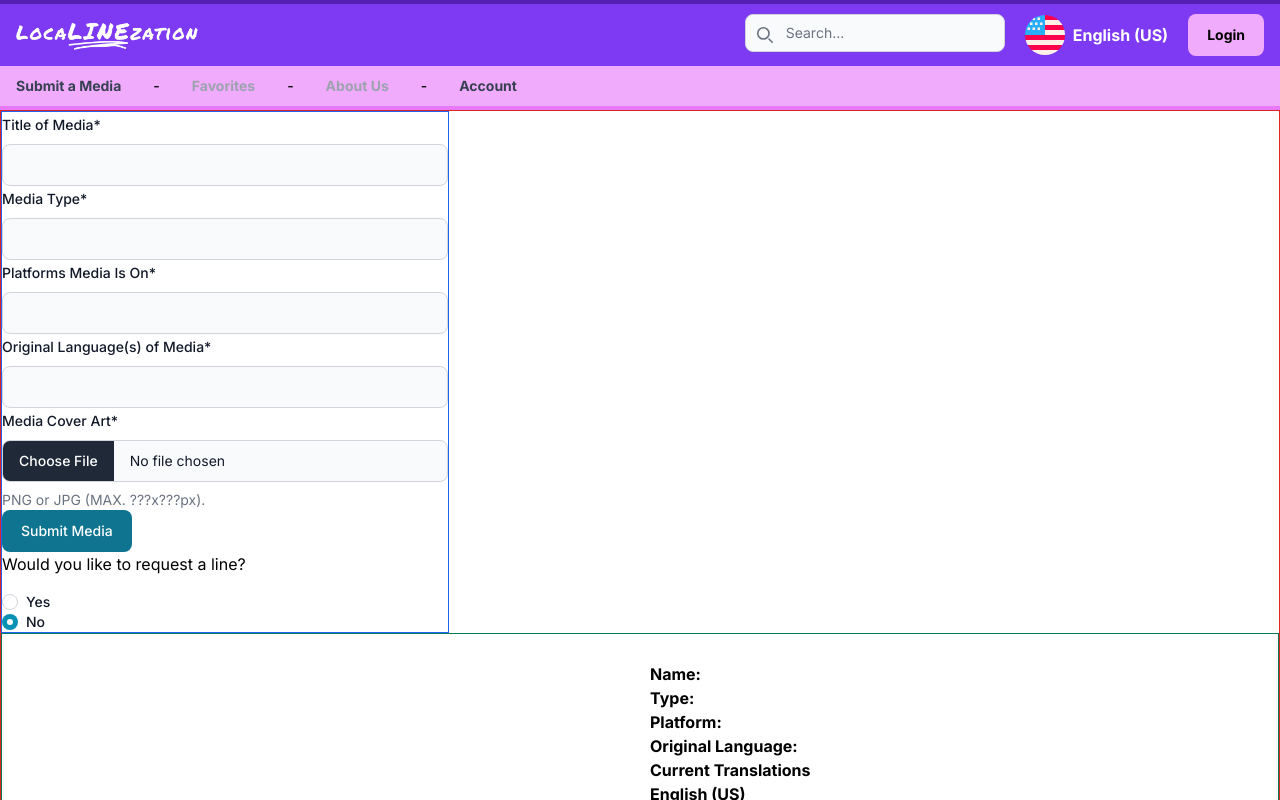
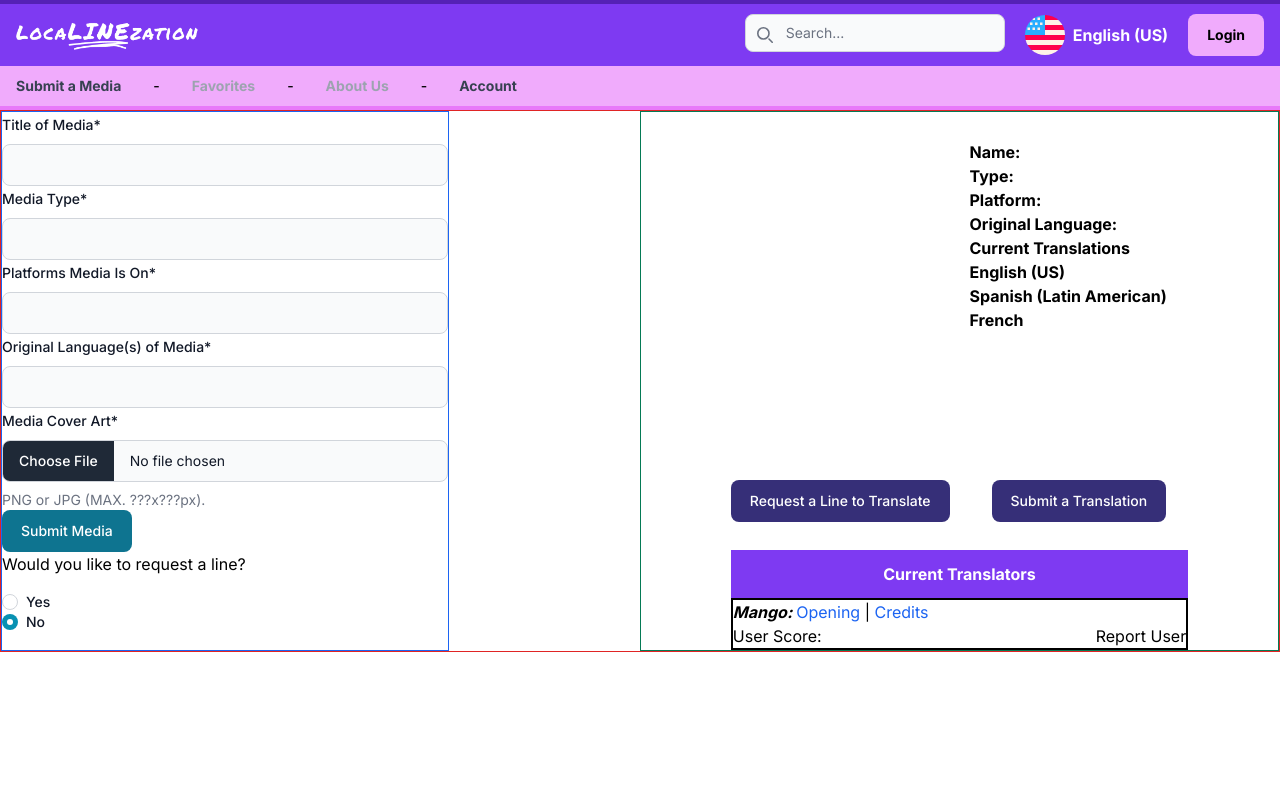
Before and after one commit to LeoJrTheTanooki/localinezation-front, a Next.js app in the folder localinezation-front/: page /SubmitMediaPage in a window 1280 px wide. Shown: the top 800 px of the page. Built offline with nearby package versions, Linux system fonts and the light colour scheme.

Commit message:
Adjusted col-span on preview to be dependant on displayRequest radio

```diff
--- a/localinezation-front/src/app/SubmitMediaPage/page.tsx
+++ b/localinezation-front/src/app/SubmitMediaPage/page.tsx
@@ -178,7 +178,7 @@ const SubmitMediaPage = () => {
         ""
       )}
 
-      <div className=" grid col-span-2 justify-center border border-green-600">
+      <div className={`grid ${displayRequest ? 'md:col-span-2' : 'col-span-1'} justify-center border border-green-600`}>
         <div className=" grid grid-cols-2 gap-5 py-7 w-max mx-auto">
           <div className="justify-self-end">
             <img className=" h-80" src={coverArt} alt="" />
@@ -212,7 +212,7 @@ const SubmitMediaPage = () => {
             </Button>
           </div>
         </div>
-        <div className="w-[1000px]">
+        <div className="">
           <div className="bg-purple-600 text-center text-white py-3 font-bold border-black border-b-2">
             Current Translators
           </div>
```
